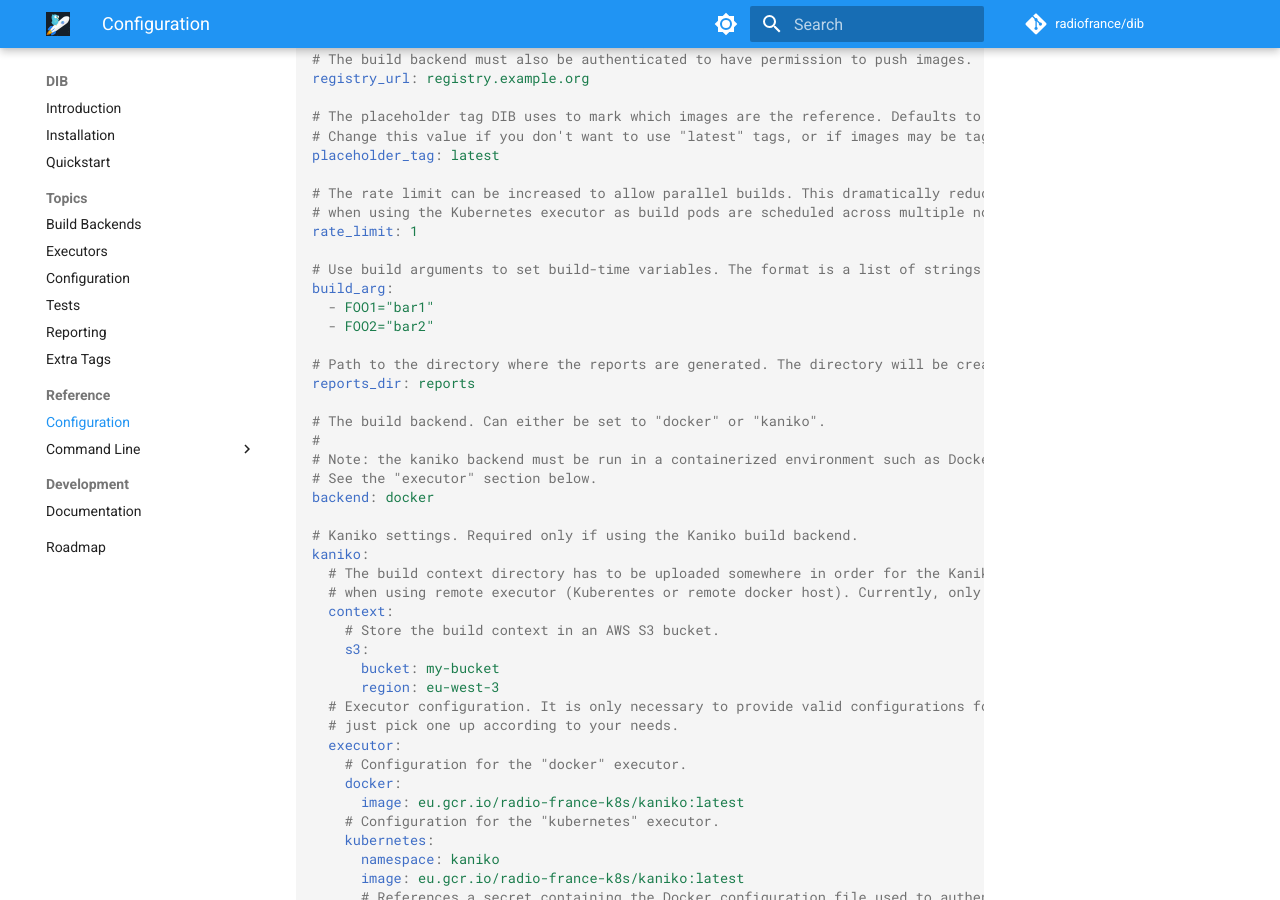
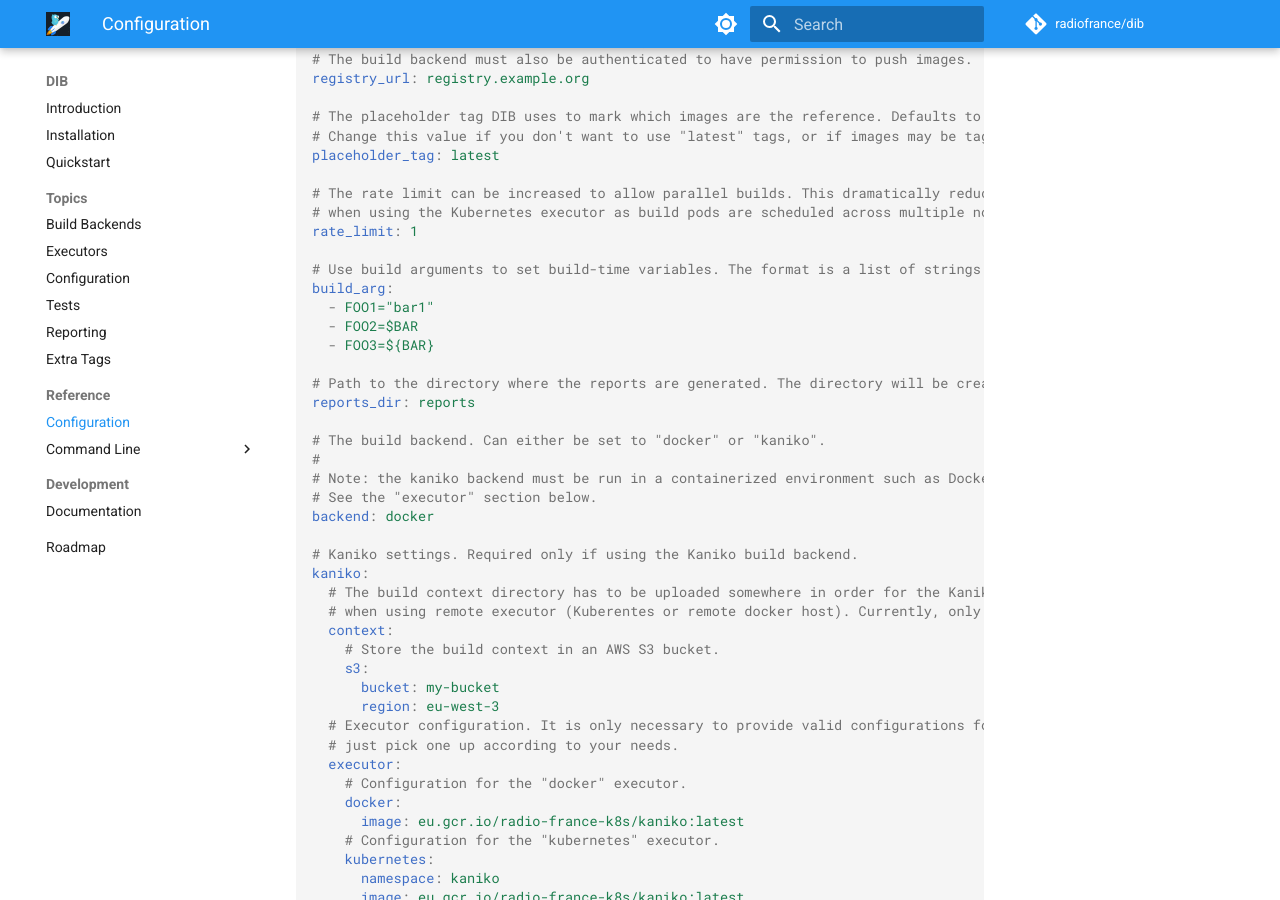
Before and after one commit to radiofrance/dib, an MkDocs documentation site: the page built from docs/configuration-reference.md, in a window 1280 px wide and 900 px high, scrolled down 311 px. Built offline with MkDocs 1.6.1 and Material for MkDocs 9.7.7, drawn with Linux system fonts in a browser that asks for light colours; comment, search, counter and statistics services are not loaded.

Commit message:
review by team

```diff
--- a/docs/examples/config/reference.yaml
+++ b/docs/examples/config/reference.yaml
@@ -18,10 +18,11 @@ placeholder_tag: latest
 # when using the Kubernetes executor as build pods are scheduled across multiple nodes.
 rate_limit: 1
 
-# Use build arguments to set build-time variables. The format is a list of strings.
+# Use build arguments to set build-time variables. The format is a list of strings. Env vars are expanded.
 build_arg:
   - FOO1="bar1"
-  - FOO2="bar2"
+  - FOO2=$BAR
+  - FOO3=${BAR}
 
 # Path to the directory where the reports are generated. The directory will be created if it doesn't exist.
 reports_dir: reports
```
